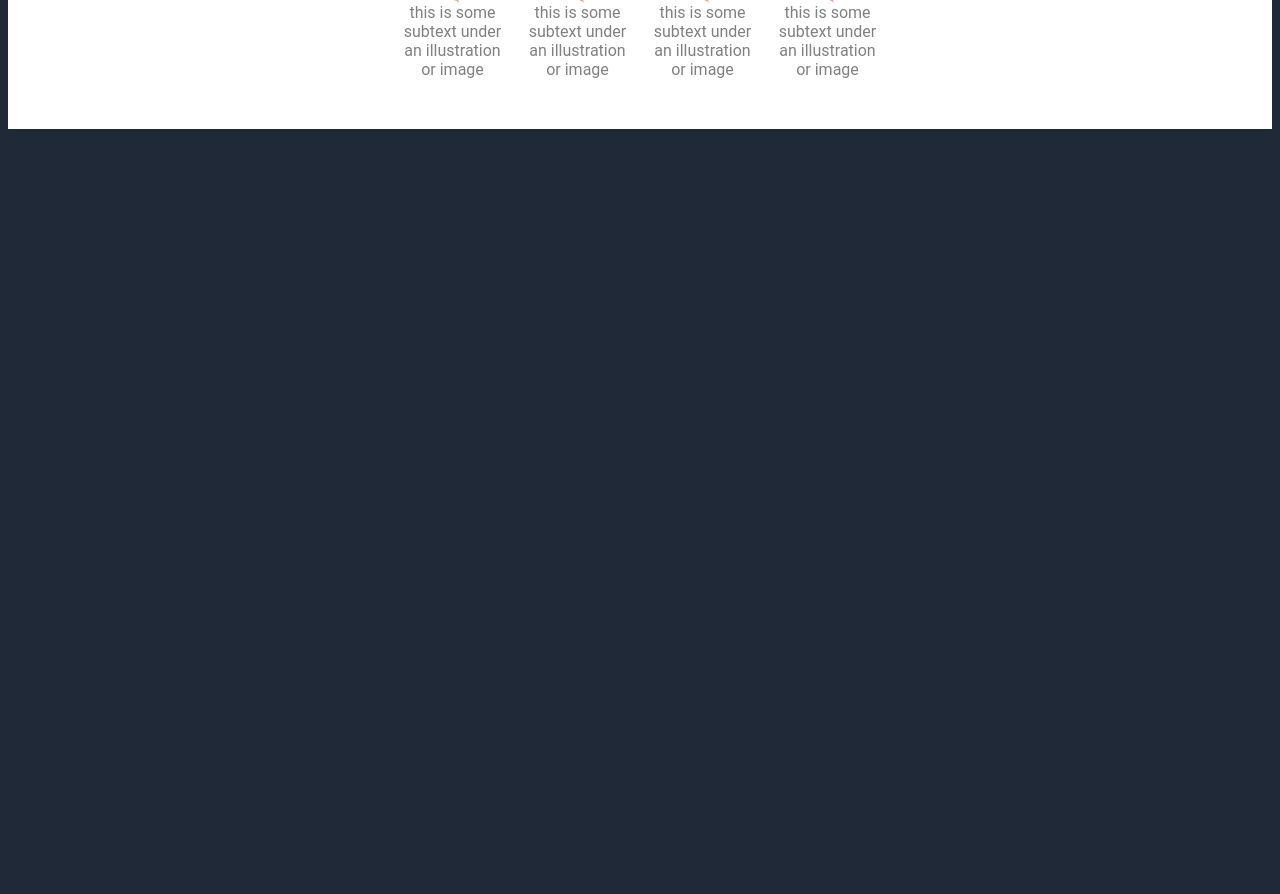
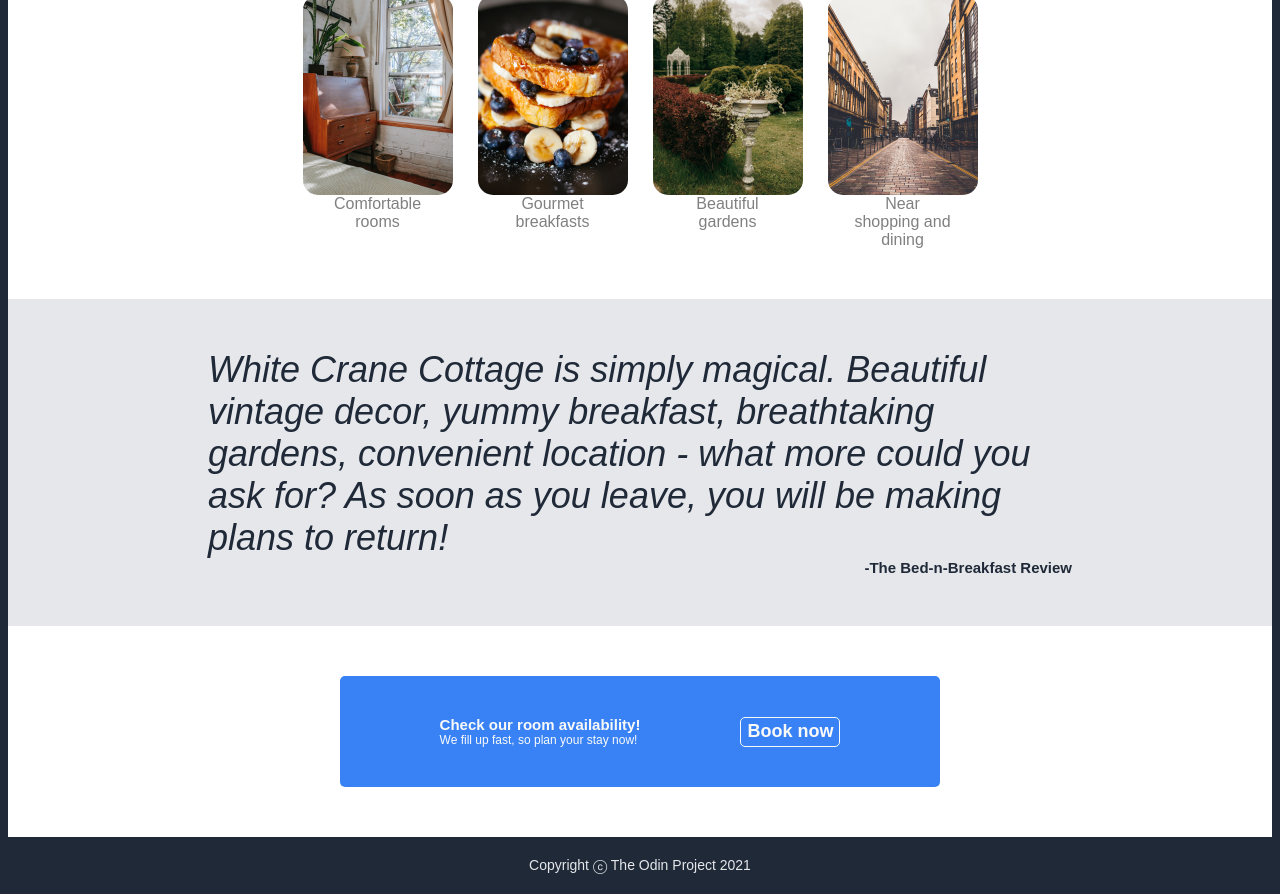
Before and after one commit to RachelMLawson/odin-landing-page, a plain HTML site: page index.html in a window 1280 px wide. Shown: the part 591-1485 px from the top of the page. Before the commit the page ends 816 px from the top, so only its background shows below. Drawn offline with Linux system fonts and the light colour scheme.

Commit message:
Complete creation of landing page with images

```diff
--- a/index.html
+++ b/index.html
@@ -10,44 +10,62 @@
 
 <body>
     <div class="header">
-        <div class="header-logo">Header Logo</div>
+        <div class="header-logo">
+            <img src="./images/leaf.png" alt="Leaf" width="50px">
+            WDC
+        </div>
         <div class="header-links">
             <ul>
-                <li><a href="">header link one</a></li>
-                <li><a href="">header link two</a></li>
-                <li><a href="">header link three</a></li>
+                <li><a href="">Reservations</a></li>
+                <li><a href="">Gallery</a></li>
+                <li><a href="">Contact</a></li>
             </ul>
         </div>
     </div>
     <div class="hero">
         <div class="hero-left">
-            <div class="hero-main-text">This website is awesome</div>
-            <div class="hero-secondary-text">This website has some subtext that goes here under the main title. It's a smaller font and the color is a lower contrast</div>
-            <button class="sign-up">Sign up</button>
+            <div class="hero-main-text">White Crane Cottage</div>
+            <div class="hero-secondary-text">A cozy cottage perfect for a peaceful getaway. We have beds, we have breakfast, and so much more!</div>
+            <button class="sign-up-button">Book now</button>
         </div>
-        <img src="./images/work-area.jpg" alt="this is a placeholder for an image" width="400px">
+        <img src="./images/cottage.jpg" alt="White cottage with a green door" width="400px">
     </div>
     <div class="information">
-        <div class="info-header-text">Some random information.</div>
+        <div class="info-header-text">Experience the cottage life.</div>
         <div class="info-items">
             <div class="info-1">
-                <img src="./images/leaf.png" alt="this is a placeholder" width="50px">
-                <div class="info-subtext">this is some subtext under an illustration or image</div>
+                <img src="./images/room.jpg" alt="Bedroom with a sunny window" width="150px">
+                <div class="info-subtext">Comfortable rooms</div>
             </div>
             <div class="info-2">
-                <img src="./images/leaf.png" alt="this is a placeholder" width="50px">
-                <div class="info-subtext">this is some subtext under an illustration or image</div>
+                <img src="./images/food.jpg" alt="French toast with bananas and blueberries" width="150px">
+                <div class="info-subtext">Gourmet breakfasts</div>
             </div>
             <div class="info-3">
-                <img src="./images/leaf.png" alt="this is a placeholder" width="50px">
-                <div class="info-subtext">this is some subtext under an illustration or image</div>
+                <img src="./images/garden.jpg" alt="Garden with a gazebo" width="150px">
+                <div class="info-subtext">Beautiful gardens</div>
             </div>
             <div class="info-4">
-                <img src="./images/leaf.png" alt="this is a placeholder" width="50px">
-                <div class="info-subtext">this is some subtext under an illustration or image</div>
+                <img src="./images/shopping.jpg" alt="Brick road between two buildings" width="150px">
+                <div class="info-subtext">Near shopping and dining</div>
             </div>
         </div>
     </div>
-
+    <div class="quote">
+        <div class="quote-text">White Crane Cottage is simply magical. Beautiful vintage decor, yummy breakfast, breathtaking gardens, convenient location - what more could you ask for? As soon as you leave, you will be making plans to return!</div>
+        <div class="quote-attribution">-The Bed-n-Breakfast Review</div>
+    </div>
+    <div class="call-to-action">
+        <div class="call-to-action-box">
+            <div class="call-to-action-left-items">
+                <div class="call-to-action-main-text">Check our room availability!</div>
+                <div class="call-to-action-subtext">We fill up fast, so plan your stay now!</div>
+            </div>
+            <button class="call-to-action-button">Book now</button>
+            </div>
+    </div>
+    <div class="footer">
+        <div class="copyright">Copyright ⓒ The Odin Project 2021</div>
+    </div>
 </body>
 </html>
--- a/style.css
+++ b/style.css
@@ -1,5 +1,5 @@
 body {
-    font-family: 'Roboto', sans-serif;
+    font-family: 'Baskerville', sans-serif;
     display: flex;
     flex-direction: column;
     height: 100vh;
@@ -12,7 +12,6 @@ body {
     flex-direction: row;
     justify-content: space-around;
     align-items: center;
-
 }
 
 ul {
@@ -27,15 +26,17 @@ ul {
 
 .header-logo {
     font-size: 24px;
-    color: #F9FAF8;
+    color: #E5E7EB;
+    display: flex;
+    flex-direction: row;
     justify-content: flex-start;
+    align-items: center;
 }
 
 .header-links {
     padding: 0;
     margin: 0;
     justify-content: flex-end;
-
 }
 
 a {
@@ -52,10 +53,7 @@ a {
     flex-direction: row;
     justify-content: center;
     align-items: center;
-    padding-left: 200px;
-    padding-right: 200px;
-    padding-top: 50px;
-    padding-bottom: 50px;
+    padding: 50px 200px;
     gap: 20px;
 }
 
@@ -70,7 +68,7 @@ a {
 .hero-main-text {
     font-size: 48px;
     font-weight: 800;
-    color: #F9FAF8;
+    color: #E5E7EB;
 }
 
 .hero-secondary-text {
@@ -78,7 +76,7 @@ a {
     font-size: 18px;
 }
 
-button {
+.sign-up-button {
     background: #3882F6;
     border: 1px solid #3882F6;
     border-radius: 5px;
@@ -118,8 +116,8 @@ img {
     display: flex;
     flex-direction: row;
     justify-content: center;
-    align-items: center;
-    gap: 25px;
+    align-items: flex-start;
+    gap: 75px;
 }
 
 .info-1, .info-2, .info-3, .info-4 {
@@ -129,3 +127,84 @@ img {
     align-items: center;
     max-width: 100px;
 }
+
+.quote {
+    background-color: #E5E7EB;
+    display: flex;
+    flex-direction: column;
+    justify-content: center;
+    align-items: flex-start;
+    padding: 50px 200px;
+}
+
+.quote-text {
+    color: #1F2937;
+    font-size: 36px;
+    font-weight: 300;
+    font-style: italic;
+}
+
+.quote-attribution {
+    color: #1F2937;
+    font-size: 15px;
+    font-weight: 700;
+    align-self: flex-end;
+}
+
+.call-to-action {
+    display: flex;
+    justify-content: center;
+    align-items: center;
+    background-color: white;
+}
+
+.call-to-action-box {
+    background-color: #3882F6;
+    display: flex;
+    flex-direction: row;
+    justify-content: space-around;
+    align-items: center;
+    padding: 40px 100px;
+    margin: 50px;
+    gap: 100px;
+    border-radius: 5px;
+}
+
+.call-to-action-left-items {
+    display: flex;
+    flex-direction: column;
+    justify-content: center;
+    align-items: flex-start;
+}
+
+.call-to-action-main-text {
+    color: #F9FAF8;
+    font-weight: 700;
+    font-size: 15px;
+}
+
+.call-to-action-subtext {
+    color: #F9FAF8;
+    font-size: 12px;
+}
+
+.call-to-action-button {
+    background: #3882F6;
+    border: 1px solid #F9FAF8;
+    border-radius: 5px;
+    color: #F9FAF8;
+    width: 100px;
+    height: 30px;
+    font-size: 18px;
+    font-weight: bold;
+}
+
+.footer {
+    display: flex;
+    justify-content: center;
+    align-items: center;
+    background-color: #1F2937;
+    color: #E5E7EB;
+    font-size: 14px;
+    padding: 20px;
+}
```
Also changed, not shown: images/cottage.jpg (added), images/food.jpg (added), images/garden.jpg (added), images/room.jpg (added), images/shopping.jpg (added).
